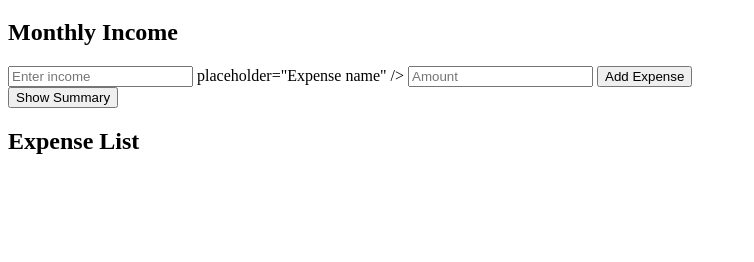
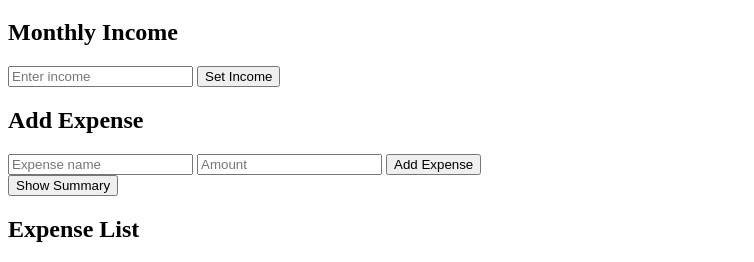
Before and after one commit to edi2xr/project-1, a plain HTML site: page index.html in a window 1280 px wide. Shown: the part 809-1071 px from the top of the page, without its empty margins (0-754 px from the left). Before the commit the page ends 984 px from the top, so only its background shows below. Drawn offline with Linux system fonts and the light colour scheme.

Commit message:
final html code

```diff
--- a/index.html
+++ b/index.html
@@ -8,26 +8,33 @@
 </head>
 <body>
 
-<div class="logo">
+  <div class="logo">
     <img src="./logo.jpeg" alt="Budget Tracker Logo" />
   </div>
   <h1>Budget Tracker</h1>
   <section>
- <h2>Monthly Income</h2>
+    <h2>Monthly Income</h2>
     <input type="number" id="income-input" placeholder="Enter income" />
-    placeholder="Expense name" />
+    <button id="set-income-btn">Set Income</button>
+  </section>
+  <section>
+    <h2>Add Expense</h2>
+    <input type="text" id="expense-name" placeholder="Expense name" />
     <input type="number" id="expense-amount" placeholder="Amount" />
     <button id="add-expense-btn">Add Expense</button>
   </section>
-  <button id="toggle-summary-btn">Show
-    Summary</button>
+  <button id="toggle-summary-btn">Show Summary</button>
   <section id="summary-section" style="display: none;">
     <h2>Summary</h2>
     <p>Total Income: <span id="total-income">0</span></p>
     <p>Total Expenses: <span id="total-expenses">0</span></p>
     <p>Balance: <span id="balance">0</span></p>
   </section>
-   <section>
+  <section>
     <h2>Expense List</h2>
     <ul id="expense-list"></ul>
   </section>
+
+  <script src="./script.js"></script>
+</body>
+</html>
```
